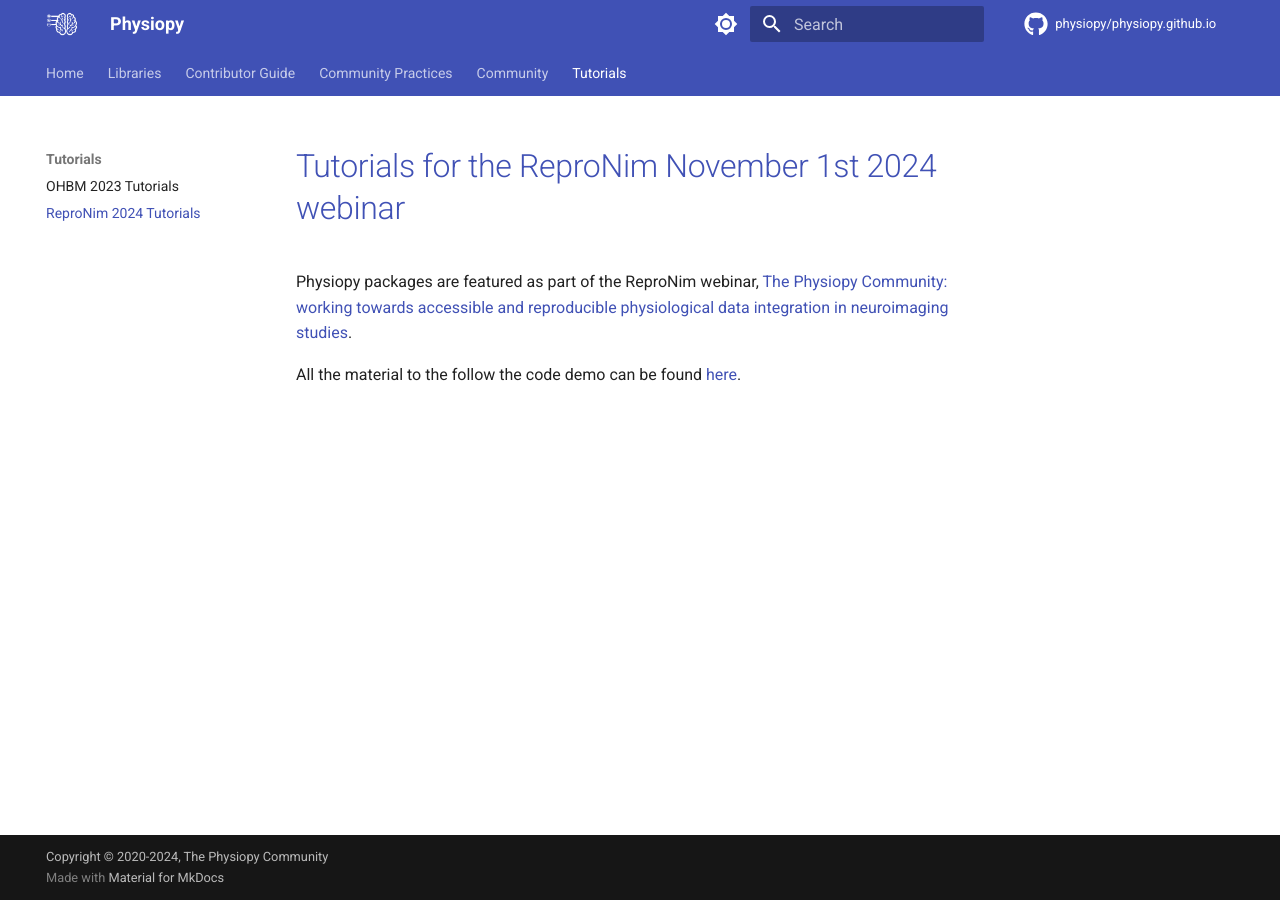
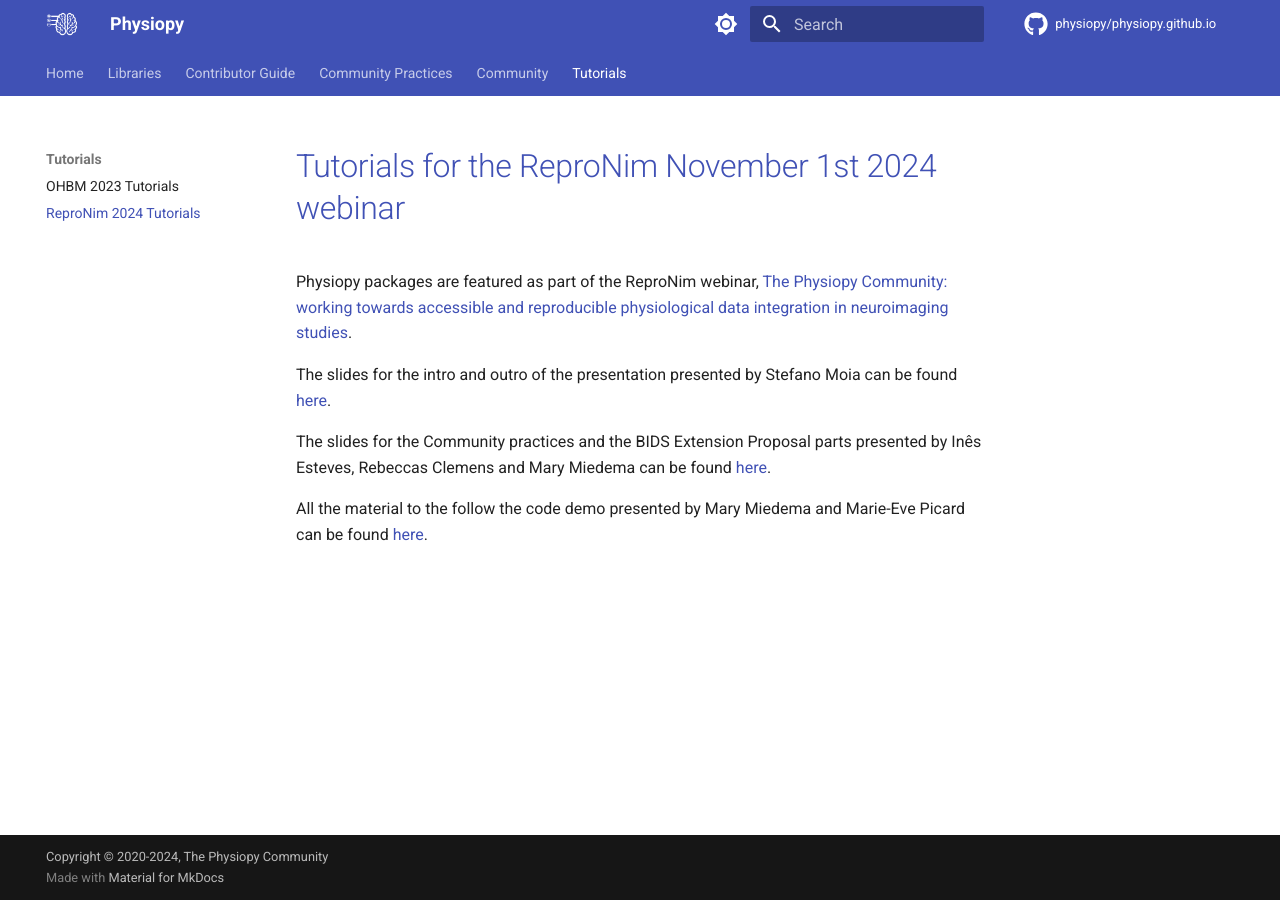
Before and after one commit to physiopy/physiopy.github.io, an MkDocs documentation site: the page built from docs/repronim24_tutorials.md, in a window 1280 px wide. Built offline with MkDocs 1.6.1 and Material for MkDocs 9.7.7, drawn with Linux system fonts in a browser that asks for light colours; comment, search, counter and statistics services are not loaded.

Commit message:
Add links to slides

```diff
--- a/docs/repronim24_tutorials.md
+++ b/docs/repronim24_tutorials.md
@@ -3,4 +3,8 @@
 
 Physiopy packages are featured as part of the ReproNim webinar, [The Physiopy Community: working towards accessible and reproducible physiological data integration in neuroimaging studies](https://www.repronim.org/webinar-series.html).
 
-All the material to the follow the code demo can be found [here](https://github.com/me-pic/repronim2024physiopy).
+The slides for the intro and outro of the presentation presented by Stefano Moia can be found [here](https://slides.com/ephraim24/physiopy-repronim24).
+
+The slides for the Community practices and the BIDS Extension Proposal parts presented by Inês Esteves, Rebeccas Clemens and Mary Miedema can be found [here](https://docs.google.com/presentation/d/1tZ2BToHFfEPJd2BPZKGGSul_xHcMYtFOskIDm2FmOTc/edit?usp=sharing).
+
+All the material to the follow the code demo presented by Mary Miedema and Marie-Eve Picard can be found [here](https://github.com/me-pic/repronim2024physiopy).
```
